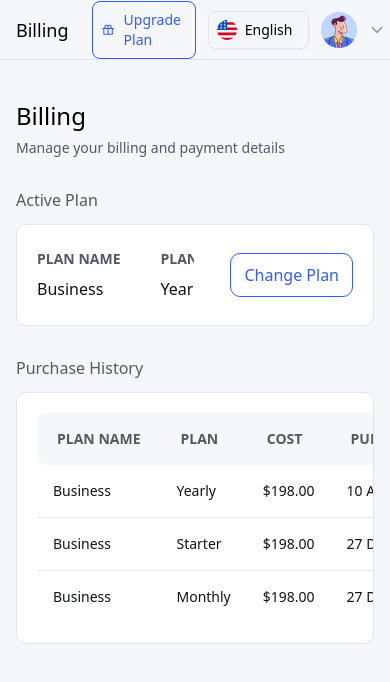
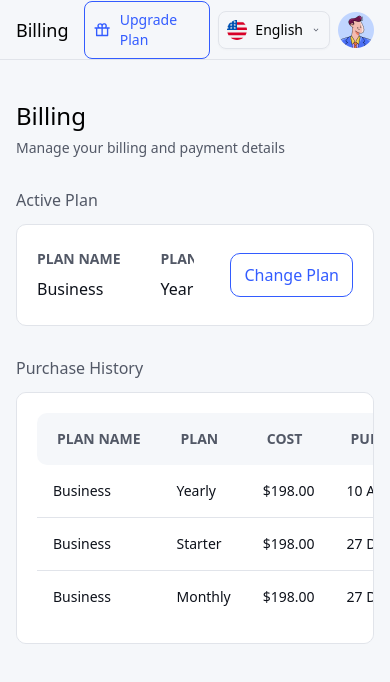
Before and after one commit to santokhan/chatbookly, a Vue app: page / in a window 390 px wide. Shown: the top 682 px of the page. Built offline with nearby package versions, Linux system fonts and the light colour scheme.

Commit message:
Make Responsive

```diff
--- a/src/components/layouts/parts/HeaderProfile.vue
+++ b/src/components/layouts/parts/HeaderProfile.vue
@@ -5,11 +5,13 @@
         <img src="/assets/images/placeholder-profile.png" alt="profile" class="w-full h-full object-cover" />
       </figure>
       <p class="hidden md:block">Jhon Marco</p>
-      <svg class="size-6" width="24" height="24" viewBox="0 0 24 24" fill="none" xmlns="http://www.w3.org/2000/svg">
-        <path
-          d="M12.0001 13.0546L16.4551 8.59961L17.7277 9.87221L12.0001 15.5998L6.27246 9.87221L7.54506 8.59961L12.0001 13.0546Z"
-          fill="#99A0AE" />
-      </svg>
+      <div class="hidden md:block">
+        <svg class="size-6" width="24" height="24" viewBox="0 0 24 24" fill="none" xmlns="http://www.w3.org/2000/svg">
+          <path
+            d="M12.0001 13.0546L16.4551 8.59961L17.7277 9.87221L12.0001 15.5998L6.27246 9.87221L7.54506 8.59961L12.0001 13.0546Z"
+            fill="#99A0AE" />
+        </svg>
+      </div>
     </button>
   </div>
 </template>
--- a/src/components/layouts/parts/TheHeader.vue
+++ b/src/components/layouts/parts/TheHeader.vue
@@ -6,7 +6,7 @@ import HeaderProfile from './HeaderProfile.vue';
 </script>
 
 <template>
-  <div class="flex items-center h-[var(--height-header)] px-4 lg:px-8 border-b border-soft-200 gap-3">
+  <div class="flex items-center h-[var(--height-header)] px-4 lg:px-8 border-b border-soft-200 gap-2 lg:gap-3">
     <HeaderLogo />
     <div class="grow"></div>
     <HeaderPlan />
```
